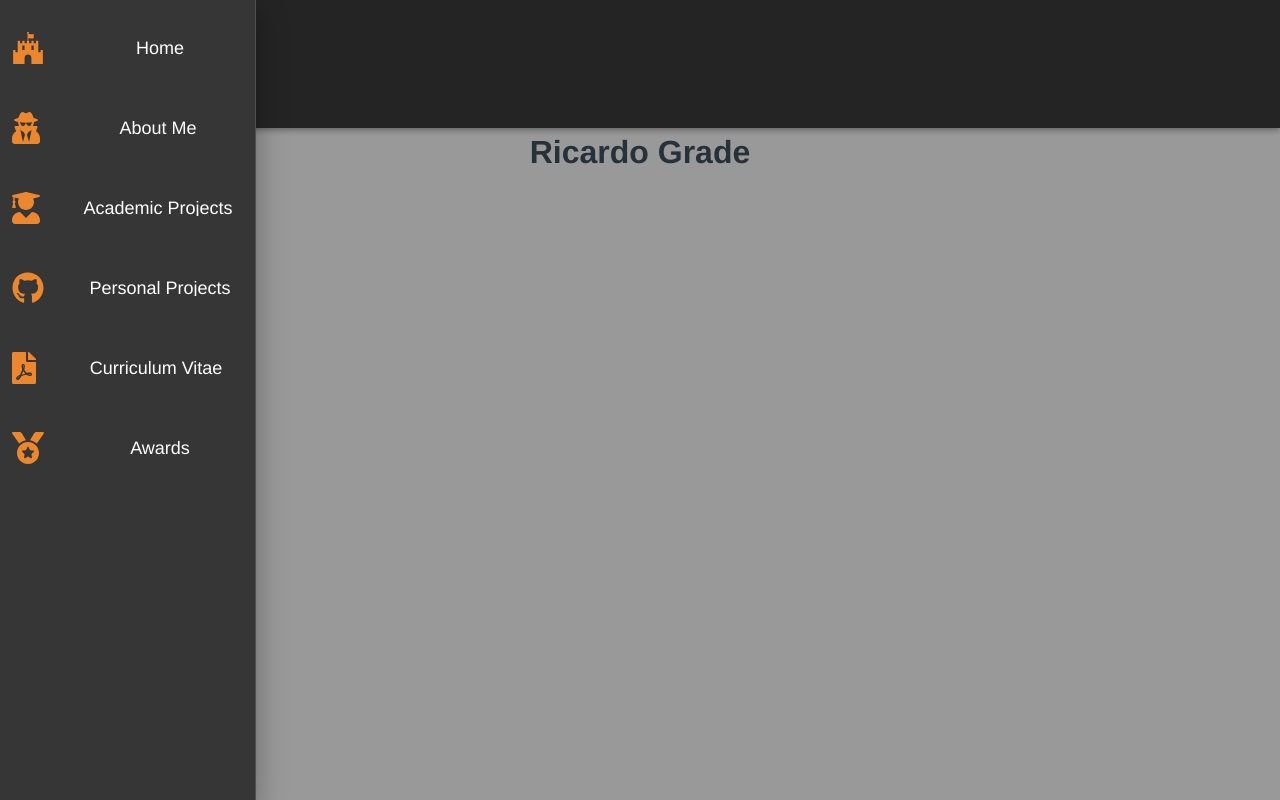
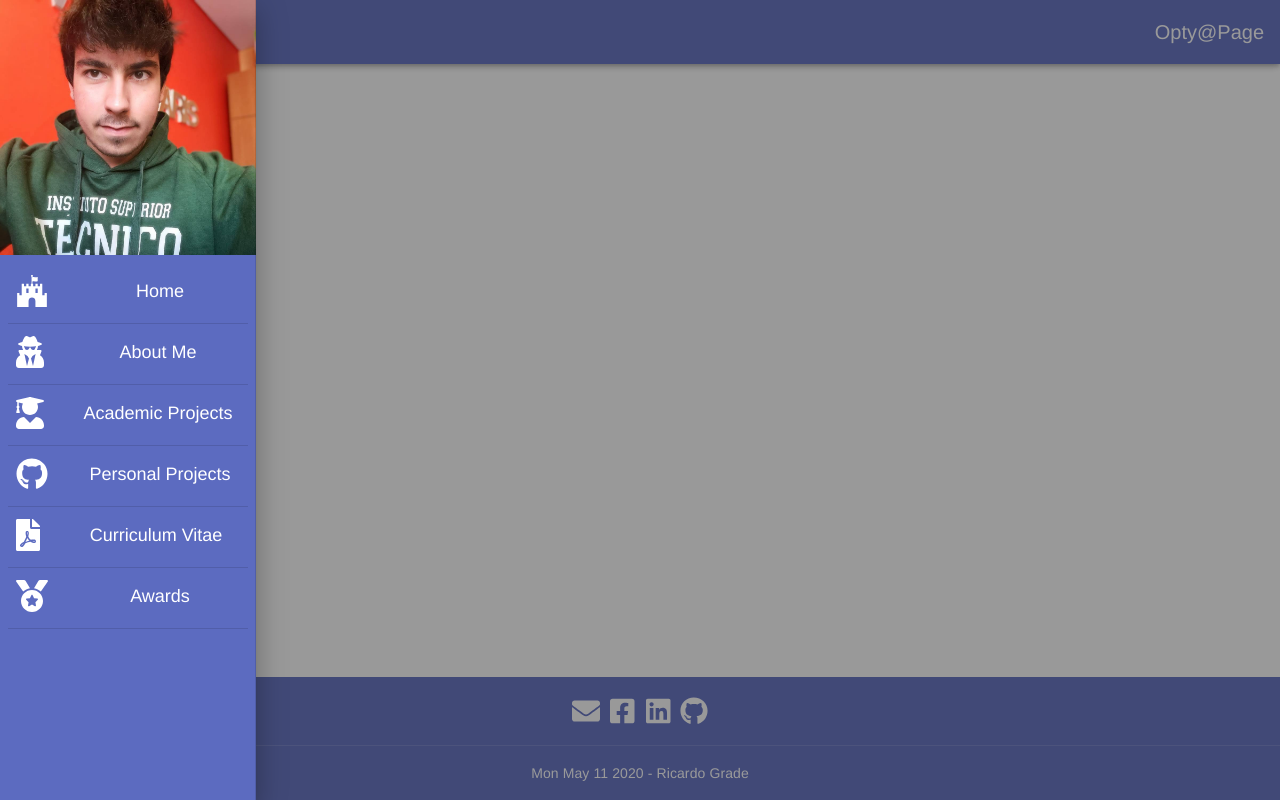
Before and after one commit to Opty1337/Opty-Page, a Vue app: page / in a window 1280 px wide. Both pictures are taken after a click on the button 28 px from the left and 28 px from the top of the page. Built offline with nearby package versions, Linux system fonts and the light colour scheme.

Commit message:
Updated Toolbar & Created Footer

```diff
--- a/src/App.vue
+++ b/src/App.vue
@@ -1,17 +1,18 @@
 <template>
   <v-app id="app">
-    <Toolbar></Toolbar>
-    <Home></Home>
+    <OptyToolbar />
+    <OptyFooter />
   </v-app>
 </template>
 
 <script lang="ts">
 import { Component, Vue } from "vue-property-decorator";
-import Toolbar from "./views/Toolbar.vue";
+import OptyToolbar from "./components/OptyToolbar.vue";
+import OptyFooter from "./components/OptyFooter.vue";
 import Home from "./views/Home.vue";
 
 @Component({
-  components: { Toolbar, Home }
+  components: { OptyToolbar, OptyFooter, Home }
 })
 export default class App extends Vue {}
 </script>
--- /dev/null
+++ b/src/components/OptyFooter.vue
@@ -0,0 +1,48 @@
+<template>
+  <v-footer padless dark fixed>
+    <v-card class="flex indigo lighten-1" flat tile>
+      <v-card-text>
+        <v-btn v-for="(link, i) in links" :key="i" :href="link.href" dark icon>
+          <font-awesome-icon :icon="link.icon" size="2x" />
+        </v-btn>
+      </v-card-text>
+
+      <v-divider></v-divider>
+      <v-card-text class="white--text">
+        {{ getDate() }} - Ricardo Grade
+      </v-card-text>
+    </v-card>
+  </v-footer>
+</template>
+
+<script lang="ts">
+import { Vue, Component } from "vue-property-decorator";
+
+@Component
+export default class OptyFooter extends Vue {
+  links: object = [
+    {
+      icon: ["fas", "envelope"],
+      href: "mailto:gradericardo@hotmail.com"
+    },
+    {
+      icon: ["fab", "facebook-square"],
+      href: "https://www.facebook.com/ricardo.grade.1337"
+    },
+    {
+      icon: ["fab", "linkedin"],
+      href: "https://www.linkedin.com/in/ricardograde"
+    },
+    {
+      icon: ["fab", "github"],
+      href: "https://github.com/Opty1337"
+    }
+  ];
+
+  getDate() {
+    return new Date().toDateString();
+  }
+}
+</script>
+
+<style scoped></style>
--- /dev/null
+++ b/src/components/OptyToolbar.vue
@@ -0,0 +1,81 @@
+<template>
+  <div>
+    <v-toolbar class="indigo lighten-1">
+      <v-app-bar-nav-icon
+        style="color: white;"
+        @click.stop="drawer = !drawer"
+      ></v-app-bar-nav-icon>
+      <v-spacer />
+      <v-toolbar-title class="white--text">Opty@Page</v-toolbar-title>
+    </v-toolbar>
+
+    <v-navigation-drawer
+      class="indigo lighten-1"
+      v-model="drawer"
+      absolute
+      temporary
+    >
+      <v-img src="../assets/Perfil.jpg" />
+      <v-list nav dense>
+        <div v-for="(menu, i) in menus" :key="i">
+          <v-list-item link>
+            <v-list-item-action>
+              <font-awesome-icon
+                style="color: white;"
+                :icon="menu.icon"
+                size="2x"
+              />
+            </v-list-item-action>
+            <v-list-item-content>
+              <v-list-item-title id="item-title" v-text="menu.text" />
+            </v-list-item-content>
+          </v-list-item>
+          <v-divider></v-divider>
+        </div>
+      </v-list>
+    </v-navigation-drawer>
+  </div>
+</template>
+
+<script lang="ts">
+import { Vue, Component } from "vue-property-decorator";
+
+@Component
+export default class OptyToolbar extends Vue {
+  drawer: boolean = false;
+  menus: object = [
+    {
+      icon: ["fab", "fort-awesome"],
+      text: "Home"
+    },
+    {
+      icon: ["fas", "user-secret"],
+      text: "About Me"
+    },
+    {
+      icon: ["fas", "user-graduate"],
+      text: "Academic Projects"
+    },
+    {
+      icon: ["fab", "github"],
+      text: "Personal Projects"
+    },
+    {
+      icon: ["fas", "file-pdf"],
+      text: "Curriculum Vitae"
+    },
+    {
+      icon: ["fas", "medal"],
+      text: "Awards"
+    }
+  ];
+}
+</script>
+
+<style scoped>
+#item-title {
+  padding: inherit;
+  font-size: large;
+  color: white;
+}
+</style>
--- a/src/router/index.ts
+++ b/src/router/index.ts
@@ -1,7 +1,6 @@
 import Vue from "vue";
 import VueRouter from "vue-router";
 import Home from "../views/Home.vue";
-import Toolbar from "@/views/Toolbar.vue";
 
 Vue.use(VueRouter);
 
@@ -10,16 +9,9 @@ const routes = [
     path: "/",
     name: "Home",
     component: Home
-  },
-  {
-    path: "/",
-    name: "Toolbar",
-    component: Toolbar
   }
 ];
 
-const router = new VueRouter({
+export default new VueRouter({
   routes
 });
-
-export default router;
--- a/src/views/Toolbar.vue
+++ /dev/null
@@ -1,61 +0,0 @@
-<template>
-  <div>
-    <v-toolbar dark prominent>
-      <v-app-bar-nav-icon @click.stop="drawer = !drawer"></v-app-bar-nav-icon>
-      <v-toolbar-title style="color: #A6E22E;">Opty@Page</v-toolbar-title>
-    </v-toolbar>
-
-    <v-navigation-drawer v-model="drawer" dark temporary absolute>
-      <v-list dense>
-        <v-list-item class="pa-3" v-for="menu in menus" :key="menu" link>
-          <v-list-item-action>
-            <font-awesome-icon
-              style="font-size: xx-large; color: #ED872D;"
-              :icon="menu.icon"
-            />
-          </v-list-item-action>
-          <v-list-item-content>
-            <v-list-item-title style="font-size: large;" v-text="menu.text" />
-          </v-list-item-content>
-        </v-list-item>
-      </v-list>
-    </v-navigation-drawer>
-  </div>
-</template>
-
-<script lang="ts">
-import { Vue, Component } from "vue-property-decorator";
-
-@Component
-export default class Toolbar extends Vue {
-  drawer: boolean = false;
-  menus: object = [
-    {
-      icon: ["fab", "fort-awesome"],
-      text: "Home"
-    },
-    {
-      icon: ["fas", "user-secret"],
-      text: "About Me"
-    },
-    {
-      icon: ["fas", "user-graduate"],
-      text: "Academic Projects"
-    },
-    {
-      icon: ["fab", "github"],
-      text: "Personal Projects"
-    },
-    {
-      icon: ["fas", "file-pdf"],
-      text: "Curriculum Vitae"
-    },
-    {
-      icon: ["fas", "medal"],
-      text: "Awards"
-    }
-  ];
-}
-</script>
-
-<style scoped></style>
```
Also changed, not shown: src/plugins/fontawesome.js (+12 -3 lines), src/assets/Perfil.jpg (added).
